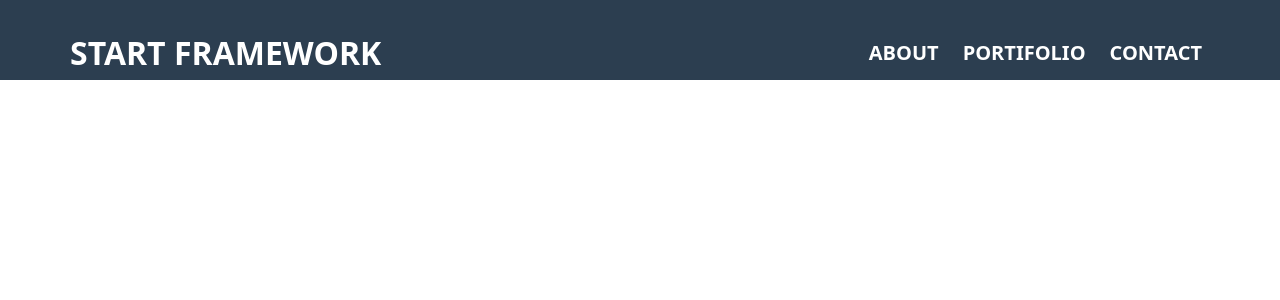
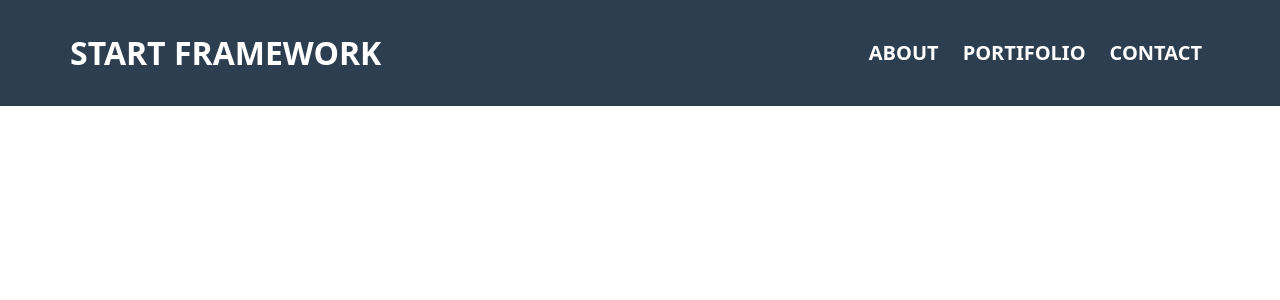
Before and after one commit to dev-fatoh/start-framework, a React (Vite) app: page / in a window 1280 px wide. Shown: the top 300 px of the page. Built offline with nearby package versions, Linux system fonts and the light colour scheme.

Commit message:
update navbar style

```diff
--- a/src/index.css
+++ b/src/index.css
@@ -2,7 +2,6 @@
 
 .navbar-bg {
   background-color: #2c3e50;
-  height: 10vh;
 }
 
 .home {
```
